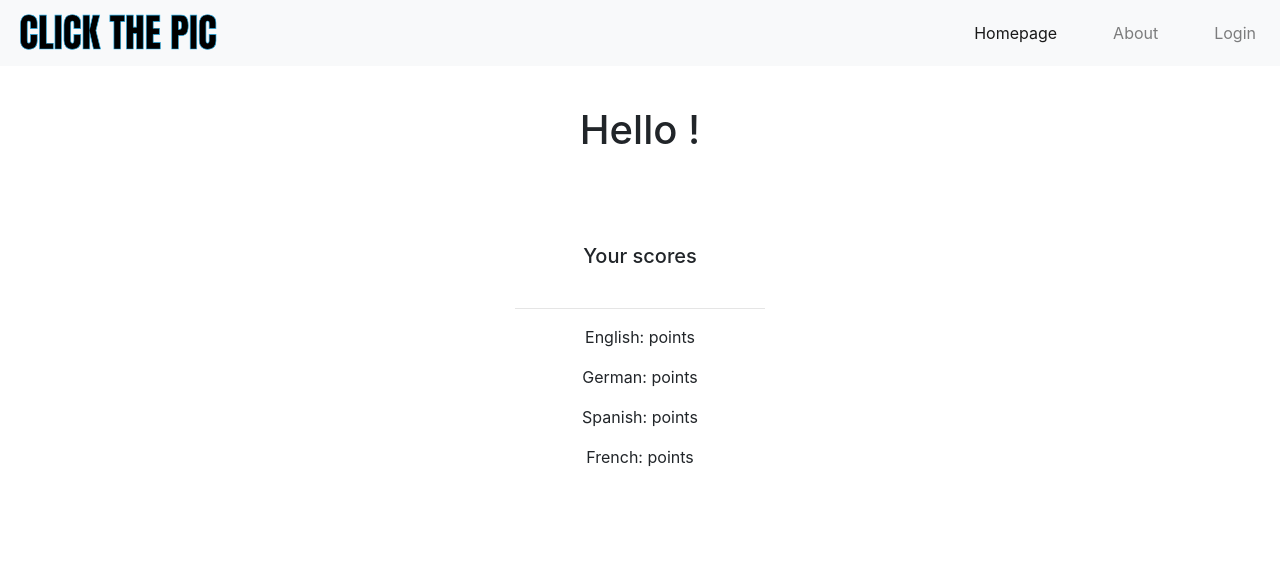
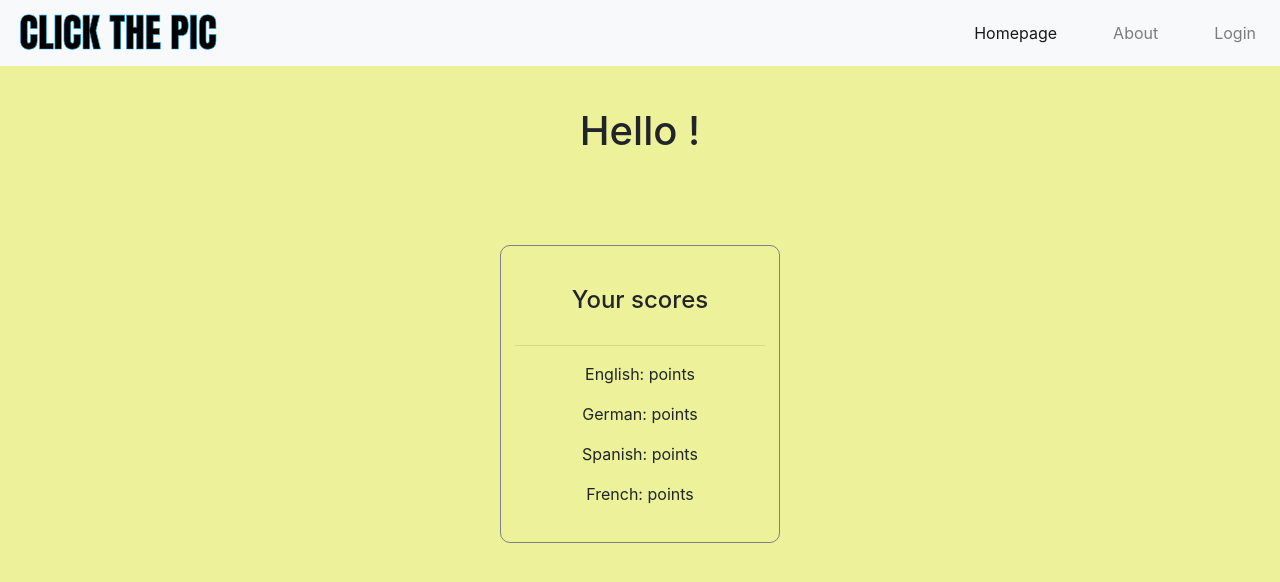
Before and after one commit to FreekJanssen/clicthepic_FE, a React (Create React App) app: page /account in a window 1280 px wide. Shown: the top 582 px of the page. Built offline with nearby package versions, Linux system fonts and the light colour scheme; no server answers.

Commit message:
minor visual changes

```diff
--- a/src/pages/Account/index.css
+++ b/src/pages/Account/index.css
@@ -1,14 +1,29 @@
 .scoresHead {
   text-align: center;
   margin: 0 auto;
-  padding-top: 50px;
+  padding-top: 40px;
 }
 
 .scoreList {
-  text-align: center;
-  margin-top: 40px;
+  margin-top: 30px;
 }
 
 .hrLine {
   width: 250px;
 }
+
+.entireAccountArea {
+  background: rgb(236, 241, 154);
+  padding-top: 1px;
+  padding-bottom: 2000px;
+}
+
+.scoreTable {
+  margin: 0 auto;
+  text-align: center;
+  border: 1px solid gray;
+  border-radius: 10px;
+  width: 280px;
+  padding-bottom: 20px;
+  margin-top: 90px;
+}
--- a/src/pages/Account/index.js
+++ b/src/pages/Account/index.js
@@ -7,9 +7,10 @@ export default function Account() {
   const user = useSelector(selectUser);
 
   return (
-    <div>
+    <div className="entireAccountArea">
       <h1 className="head">Hello {user.name}!</h1>
-      <h5 className="scoresHead">Your scores</h5>
+      <div className="scoreTable">
+        <h4 className="scoresHead">Your scores</h4>
         <div className="scoreList">
           <hr className="hrLine"></hr>
           <p>English: {user?.scoreList?.en} points</p>
@@ -18,5 +19,6 @@ export default function Account() {
           <p>French: {user?.scoreList?.fr} points</p>
         </div>
       </div>
+    </div>
   );
 }
--- a/src/pages/Cards/index.css
+++ b/src/pages/Cards/index.css
@@ -86,6 +86,7 @@ button.oneButton {
 .chooseCategory {
   text-align: center;
   font-size: 17px;
+  padding-top: 30px;
 }
 
 .cardsAreaWrapper {
--- a/src/pages/Click/index.js
+++ b/src/pages/Click/index.js
@@ -104,6 +104,9 @@ export default function Click() {
   if (msg === "Incorrect") {
     if (userData.scoreList?.[language] < score)
       dispatch(updateScore(language, score));
+
+    console.log(userData.scoreList?.[language], score);
+
     return (
       <div className="finalMsg">
         <h1 className="head">GAME OVER</h1>
```
Lines whose indentation alone changed are shown as unchanged.
